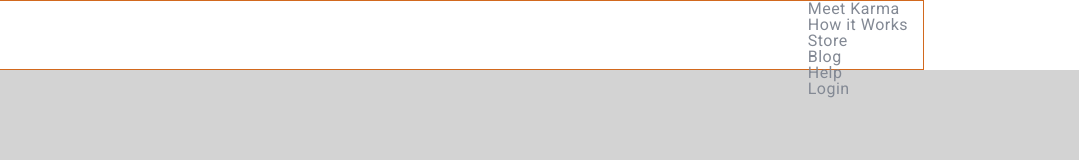
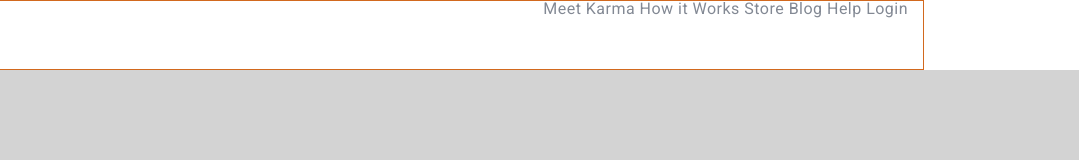
Before and after one commit to lyndiholzwarth/startup-landing-page-clone, a plain HTML site: page index.html in a window 1280 px wide. Shown: the full height of the page, 201-1280 px from the left. Drawn offline with Linux system fonts and the light colour scheme.

Commit message:
ALINGED/Users/Lyndi/Desktop/Thinkful/projects/startup-l

```diff
--- a/CSS/style.css
+++ b/CSS/style.css
@@ -78,8 +78,16 @@ body{
 	padding: 0px 15px;
 }
 
-.top-navigation > .content > .links{
+.top-navigation .links{
 	float:right;
+}
+
+.top-navigation .links li{
+	display:inline-block;
+}
+
+.content{
+
 }
 
 .active{
```
